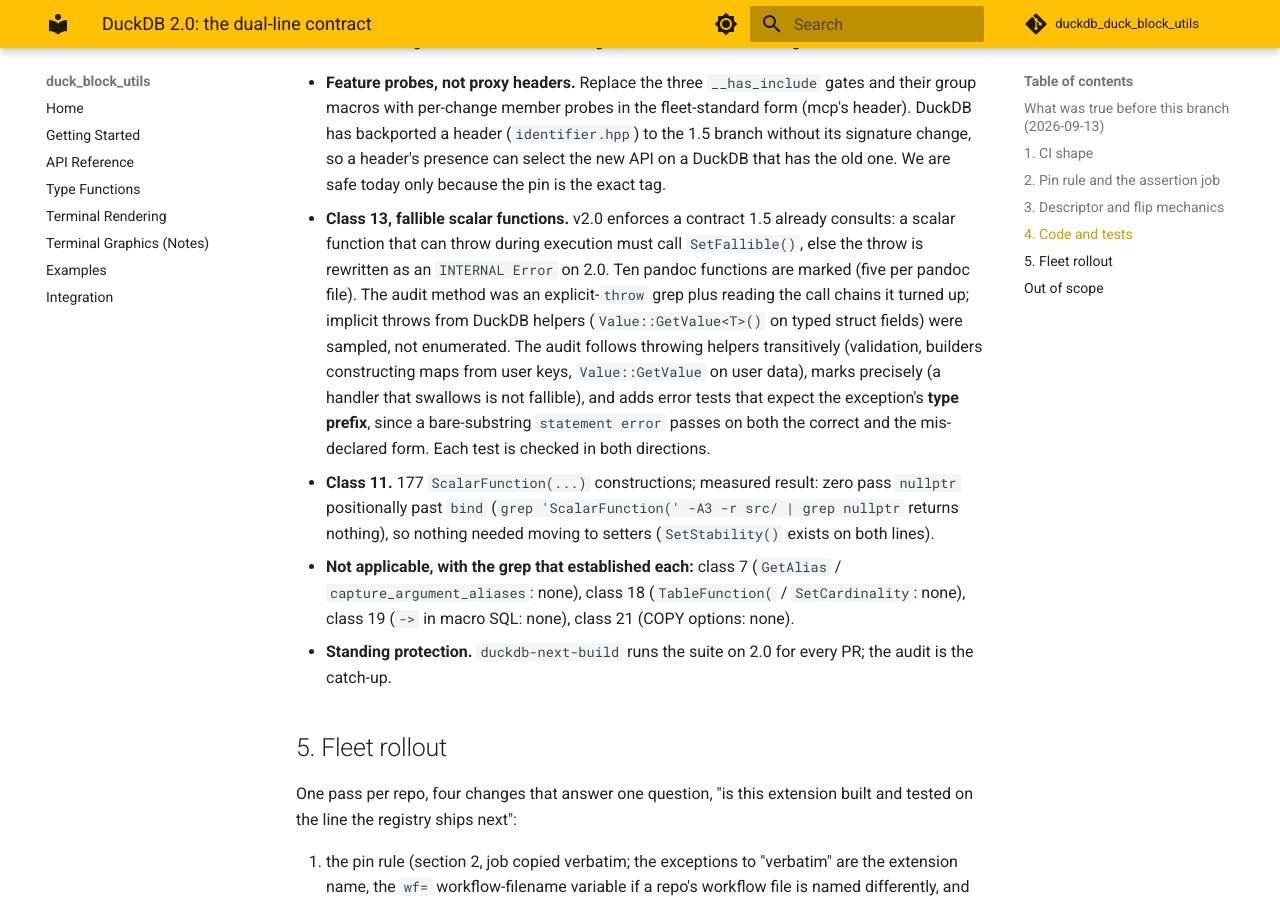
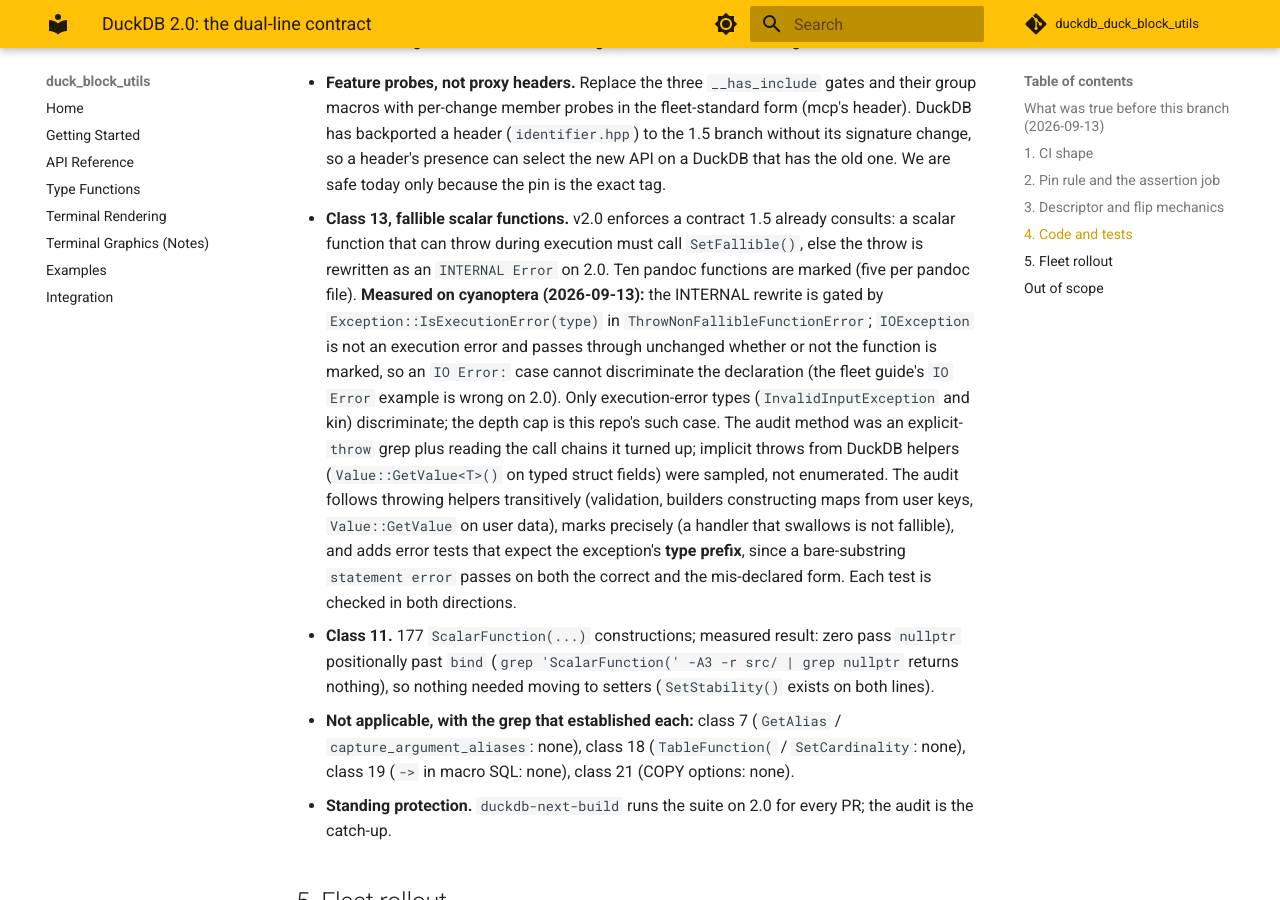
Before and after one commit to teaguesterling/duckdb_duck_block_utils, an MkDocs documentation site: the page built from docs/superpowers/specs/2026-09-13-duckdb-2.0-dual-line-design.md, in a window 1280 px wide and 900 px high, scrolled down 3238 px. Built offline with MkDocs 1.6.1 and Material for MkDocs 9.7.7, drawn with Linux system fonts in a browser that asks for light colours; comment, search, counter and statistics services are not loaded.

Commit message:
spec: class-13 enforcement on 2.0 skips IOException; only execution-error types discriminate
The previous commit's message claimed this sentence was in the spec; the edit had
not applied (anchor mismatch on a wrapped line). It is now.

Co-Authored-By: Claude Fable 5.1 <noreply@anthropic.com>
Claude-Session: https://claude.ai/code/session_016zwajrDwGovHyurxP53ouh

```diff
--- a/docs/superpowers/specs/2026-09-13-duckdb-2.0-dual-line-design.md
+++ b/docs/superpowers/specs/2026-09-13-duckdb-2.0-dual-line-design.md
@@ -116,7 +116,12 @@ One-time audit against the 21-class catalogue, aimed at the classes a green buil
 - **Class 13, fallible scalar functions.** v2.0 enforces a contract 1.5 already consults:
   a scalar function that can throw during execution must call `SetFallible()`, else the throw
   is rewritten as an `INTERNAL Error` on 2.0. Ten pandoc functions are marked (five per pandoc
-  file). The audit method was an explicit-`throw` grep plus reading the call chains it turned
+  file). **Measured on cyanoptera (2026-09-13):** the INTERNAL
+  rewrite is gated by `Exception::IsExecutionError(type)` in `ThrowNonFallibleFunctionError`;
+  `IOException` is not an execution error and passes through unchanged whether or not the
+  function is marked, so an `IO Error:` case cannot discriminate the declaration (the fleet
+  guide's `IO Error` example is wrong on 2.0). Only execution-error types
+  (`InvalidInputException` and kin) discriminate; the depth cap is this repo's such case. The audit method was an explicit-`throw` grep plus reading the call chains it turned
   up; implicit throws from DuckDB helpers (`Value::GetValue<T>()` on typed struct fields) were
   sampled, not enumerated. The audit follows throwing helpers transitively (validation, builders
   constructing maps from user keys, `Value::GetValue` on user data), marks precisely (a handler
```
